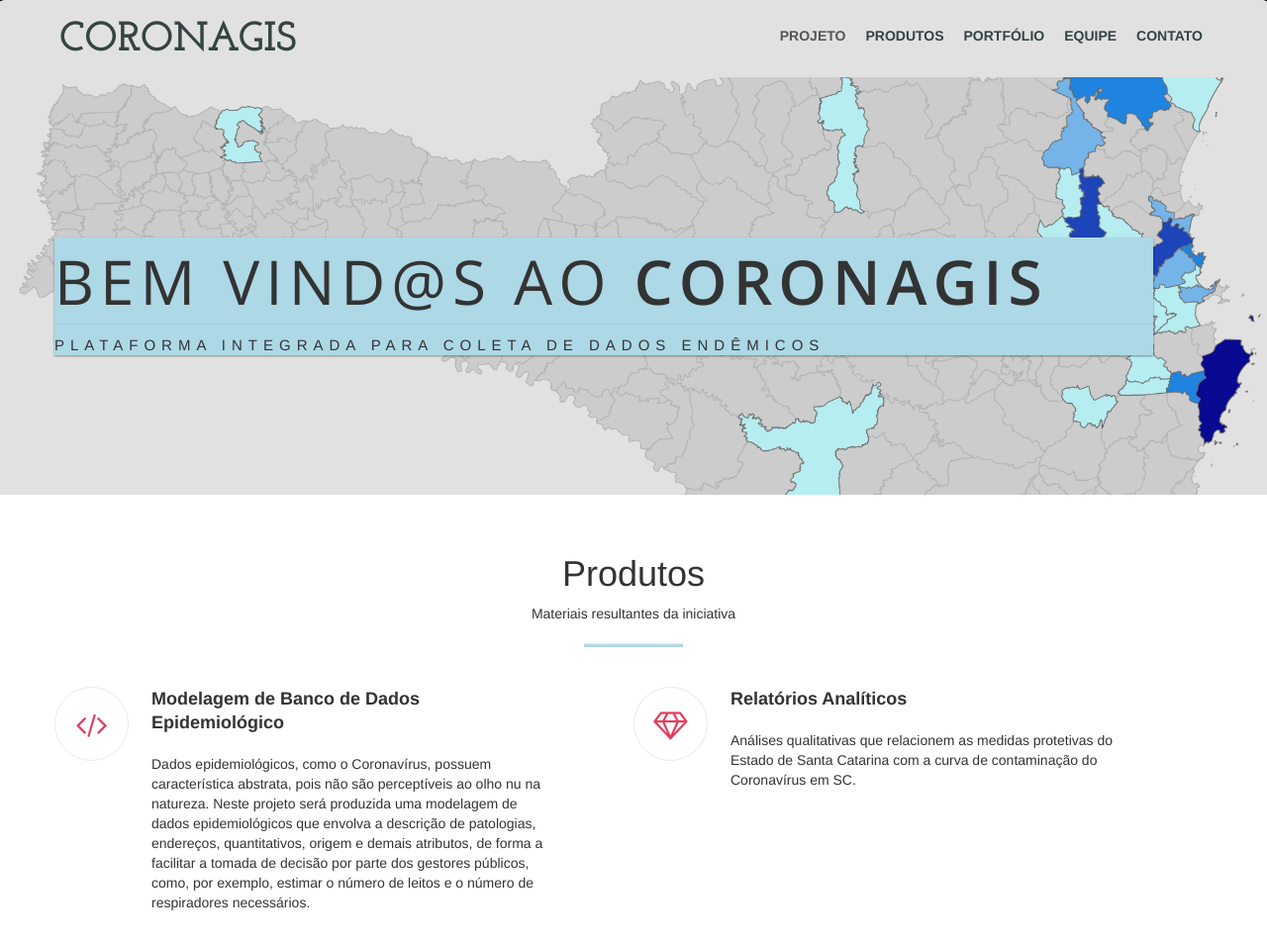
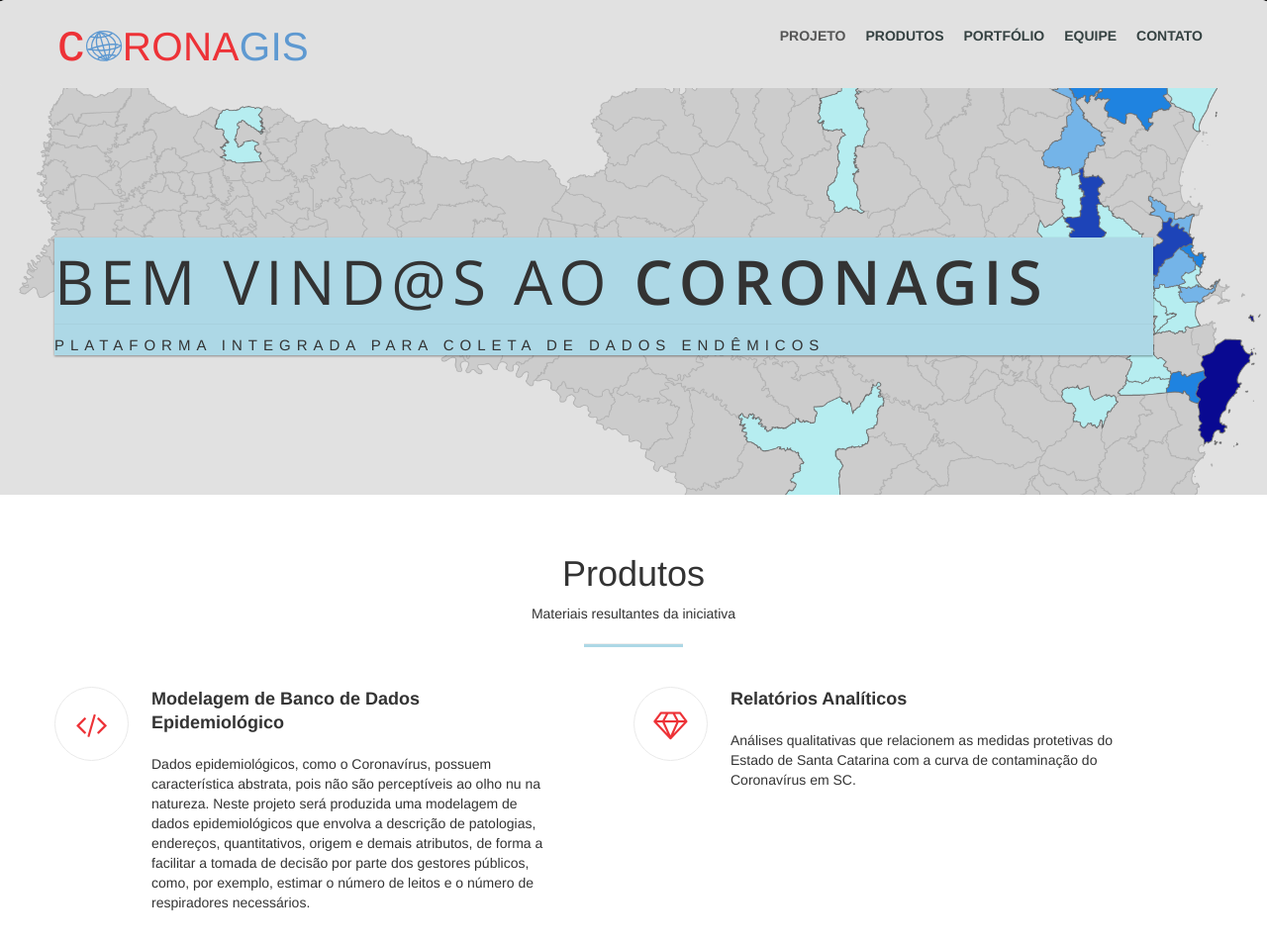
Before and after one commit to coronagis/site, a plain HTML site: page index.html in a window 1280 px wide. Shown: the top 955 px of the page at 99% size. Drawn offline with nearby package versions, Linux system fonts and the light colour scheme.

Commit message:
Index.html - Add og, logo, icon - CSS

```diff
--- a/css/style.css
+++ b/css/style.css
@@ -210,7 +210,7 @@ p.cta-sub-title
     border: 1px solid #e9e9e9;
     line-height: 75px;
     text-align: center;
-    color: #e43c5c;
+    color: #ed3237;
     font-size: 30px;
     margin-right: 23px;
     float: left;
--- a/index.html
+++ b/index.html
@@ -2,7 +2,7 @@
 <html lang="en" class="js no-touch">
 
 <head>
-  <title>CoronaGis</title>
+  <title>CoronaGIS - Plataforma integrada para coleta de dados endêmicos</title>
   <meta charset="utf-8">
   <meta name="viewport" content="width=device-width, initial-scale=1">
   <link rel="stylesheet" href="css/bootstrap.min.css">
@@ -10,6 +10,27 @@
   <link href='https://fonts.googleapis.com/css?family=Open+Sans:300,600|Raleway:600,300|Josefin+Slab:400,700,600italic,600,400italic' rel='stylesheet' type='text/css'>
   <link rel="stylesheet" type="text/css" href="css/slick-team-slider.css" />
   <link rel="stylesheet" type="text/css" href="css/style.css">
+
+  <!-- Icon -->
+  <link rel="shortcut icon" href="img/icon/icon.png" type="image/x-icon">
+  <link rel="icon" href="img/icon/icon.png" type="image/x-icon">
+
+  <!-- Descrição - Link -->
+  <meta name="generator" content="Jekyll v3.8.3" />
+  <meta property="og:title" content="CoronaGIS" />
+  <meta property="og:locale" content="en_US" />
+  <meta name="description" content="Plataforma integrada para coleta de dados endêmicos"/>
+  <meta property="og:description" content="Plataforma integrada para coleta de dados endêmicos" />
+  <link rel="canonical" href="/" />
+  <meta property="og:url" content="/" />
+  <meta property="og:site_name" content="CoronaGIS" />
+
+  <meta property="og:image" content="https://www.coronagis.com/img/logo.svg">
+  <meta property="og:image:type" content="image/svg">
+  <!-- <meta property="og:image:height" content="800" /> -->
+  <meta property="og:image:width" content="250" />
+
+
 </head>
 
 <body>
@@ -17,18 +38,19 @@
   <div class="main-navigation navbar-fixed-top">
     <nav class="navbar navbar-default">
       <div class="container">
+
         <div class="navbar-header">
-          <button type="button" class="navbar-toggle" data-toggle="collapse" data-target="#myNavbar">
+        <button type="button" class="navbar-toggle" data-toggle="collapse" data-target="#myNavbar">
 			    <span class="icon-bar"></span>
 			    <span class="icon-bar"></span>
 			    <span class="icon-bar"></span>
-			  </button>
-          <a class="navbar-brand" href="#home">CoronaGIS</a>
-        <!--
+        </button>
 
-        Teste.
+        <!-- Logo -->
+        <a class="navbar-brand" href="#home">
+            <img src="img/logo.svg" alt="" style="width: 250px;">
+        </a>
 
-        -->
         </div>
         <div class="collapse navbar-collapse" id="myNavbar">
           <ul class="nav navbar-nav navbar-right">
```
Also changed, not shown: img/banner-bg.jpg (deleted), img/banner.jpg (deleted), img/footer-bg.jpg (deleted), img/icon/icon.png (added), img/link.png (deleted), img/logo.svg (added), img/male.png (deleted).
